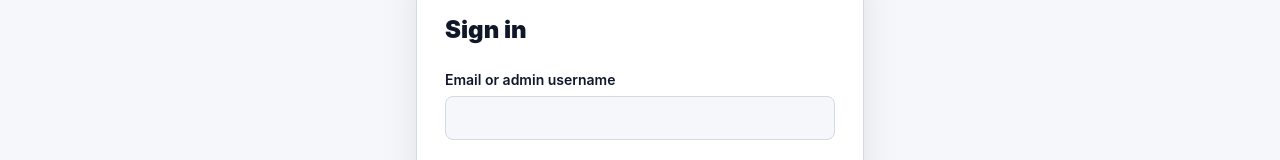
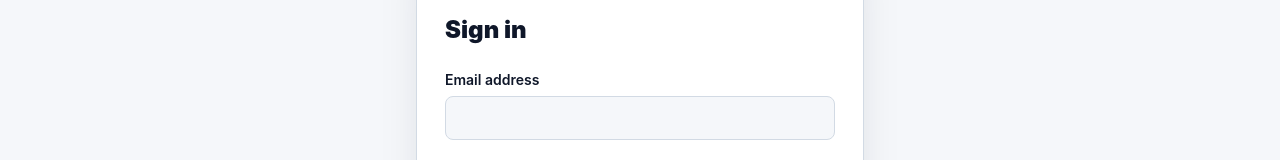
Before and after one commit to clashroyal135/acsl, a Next.js app: page /login in a window 1280 px wide. Shown: the part 277-437 px from the top of the page. Built offline with nearby package versions, Linux system fonts and the light colour scheme; no server answers.

Commit message:
Simplify login email label

```diff
--- a/src/components/login-form.tsx
+++ b/src/components/login-form.tsx
@@ -65,7 +65,7 @@ export function LoginForm({ initialMode = "login" }: { initialMode?: Mode }) {
       <form onSubmit={submit} className="mt-6 space-y-4">
         <fieldset disabled={loading} className="space-y-4">
           {mode === "register" && <Field label="Display name" value={name} onChange={setName} type="text" autoComplete="name" />}
-          <Field label={mode === "login" ? "Email or admin username" : "Email"} value={email} onChange={setEmail} type={mode === "login" ? "text" : "email"} autoComplete={mode === "login" ? "username" : "email"} />
+          <Field label="Email address" value={email} onChange={setEmail} type={mode === "login" ? "text" : "email"} autoComplete={mode === "login" ? "username" : "email"} />
           {mode !== "forgot" && <Field label="Password" value={password} onChange={setPassword} type="password" minLength={mode === "login" ? 6 : 8} autoComplete={mode === "login" ? "current-password" : "new-password"} />}
           {mode === "login" && <div className="text-right"><button type="button" onClick={() => changeMode("forgot")} className="rounded text-sm font-semibold text-primary hover:underline focus-visible:outline-none focus-visible:ring-2 focus-visible:ring-primary">Forgot password?</button></div>}
           <Button type="submit" className="w-full" disabled={loading}>{loading && <Loader2 aria-hidden="true" className="h-4 w-4 animate-spin" />}{action}</Button>
```
